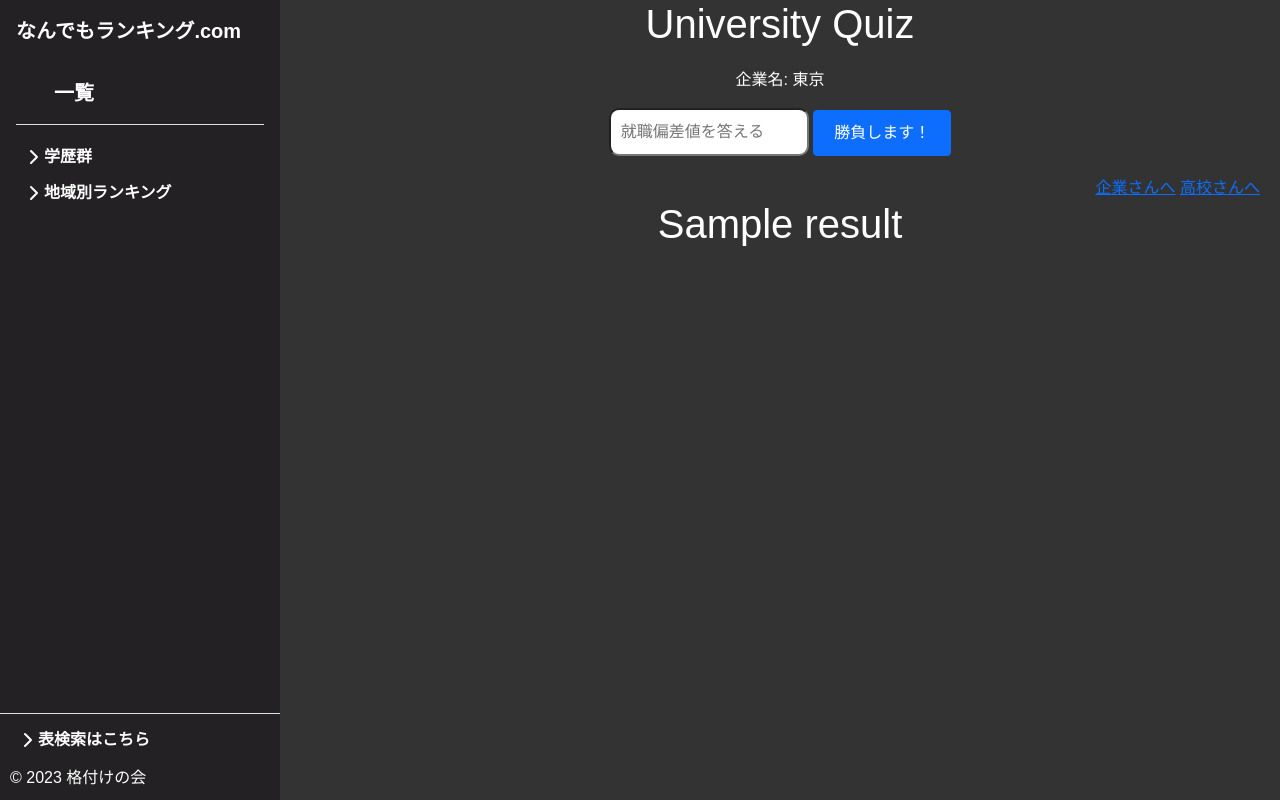
After one commit to RIONAGANO19990620/Ranking, a Django app: template university/templates/university_quiz.html in a window 1280 px wide. The commit adds this page. Run offline with Django 3.2, Linux system fonts and the light colour scheme; data comes from the database, SQL or seed files in the repository; the template is opened without the code that fills it: values that come from a table or form of the project are taken from there, most other values are stand-ins (such as "Sample title", 1, 10 or a date in 2020); some libraries are stand-ins or nearby versions.

Commit message:
大学クイズもいけます！！

```diff
--- /dev/null
+++ b/university/templates/university_quiz.html
@@ -0,0 +1,53 @@
+{% include 'university_base.html' %}
+
+<!DOCTYPE html>
+<html lang="ja">
+<head>
+<title>大学格付けサーチ</title>
+</head>
+<body>
+<!--ここからメイン-->
+{% if user_agent.device.family == "iPhone" %}
+    <div class="center-main-content">
+{% else %}
+    <div class="main-content">
+{% endif %}
+    <h1>University Quiz</h1>
+
+<form method="post" class="search-form">
+    {% csrf_token %}
+    <p>企業名: {{ university.name }}</p>
+    <input class="search-input" type="text" id="guess" name="guess" required placeholder="就職偏差値を答える">
+    <button class="search-button btn btn-primary" type="submit">勝負します！</button>
+</form>
+<div style="text-align: right; margin-right: 20px">
+    <a href="{% url 'corporation_quiz' %}">企業さんへ</a>
+    <a href="{% url 'highschool:high_school_quiz' %}">高校さんへ</a>
+</div>
+<h1>
+    {{ result }}
+</h1>
+</div>
+</div>
+
+{% if user_agent.device.family != 'iPhone' %}
+    <!-- サイドバー下部 -->
+    <!-- アカウントメニュー -->
+    <div class="account-menu border-top">
+        <button class="btn btn-toggle d-inline-flex align-items-center rounded border-0" data-bs-toggle="collapse"
+                data-bs-target="#account-collapse" aria-expanded="false">
+            表検索はこちら
+        </button>
+        <div class="collapse" id="account-collapse">
+            <ul class="btn-toggle-nav list-unstyled fw-normal pb-1 small">
+                <li><a href="./" class="link-body-emphasis d-inline-flex text-decoration-none rounded">企業さん</a></li>
+                <li><a href="high_school" class="link-body-emphasis d-inline-flex text-decoration-none rounded">高校さん</a></li>
+                <li><a href="university" class="link-body-emphasis d-inline-flex text-decoration-none rounded">大学さん</a></li>
+            </ul>
+        </div>
+        <div style="margin-top: 10px">© 2023 格付けの会</div>
+    </div>
+{% endif %}
+
+</body>
+</html>
--- a/university/urls.py
+++ b/university/urls.py
@@ -4,5 +4,6 @@ from university import views
 
 app_name = 'university'
 urlpatterns = [
-    path('', views.search_university, name='university')
+    path('', views.search_university, name='university'),
+    path('university_quiz', views.quiz_university, name='university_quiz'),
 ]
```
Also changed, not shown: university/templates/university_search.html (+4 -5 lines), university/views.py (+35 -0 lines).
